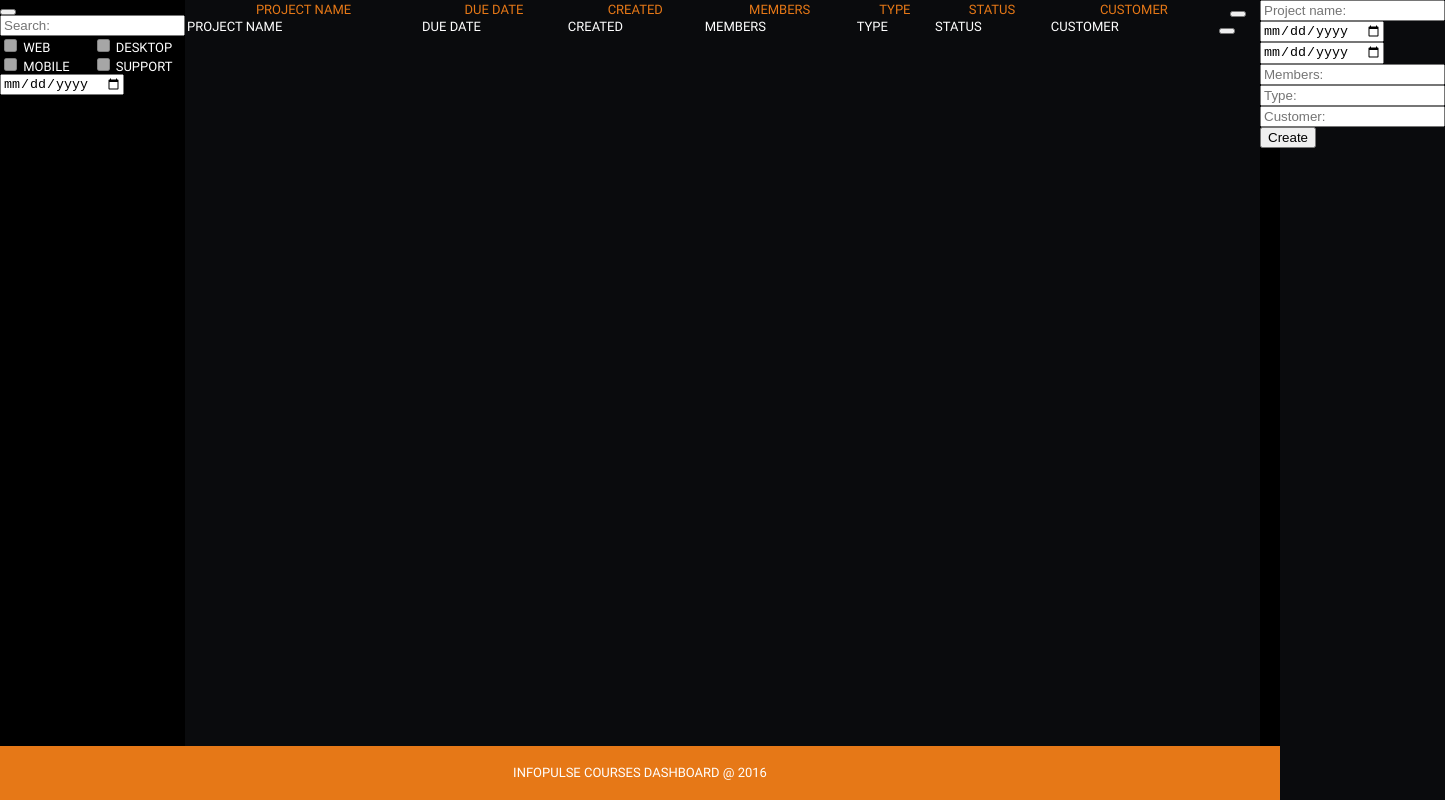
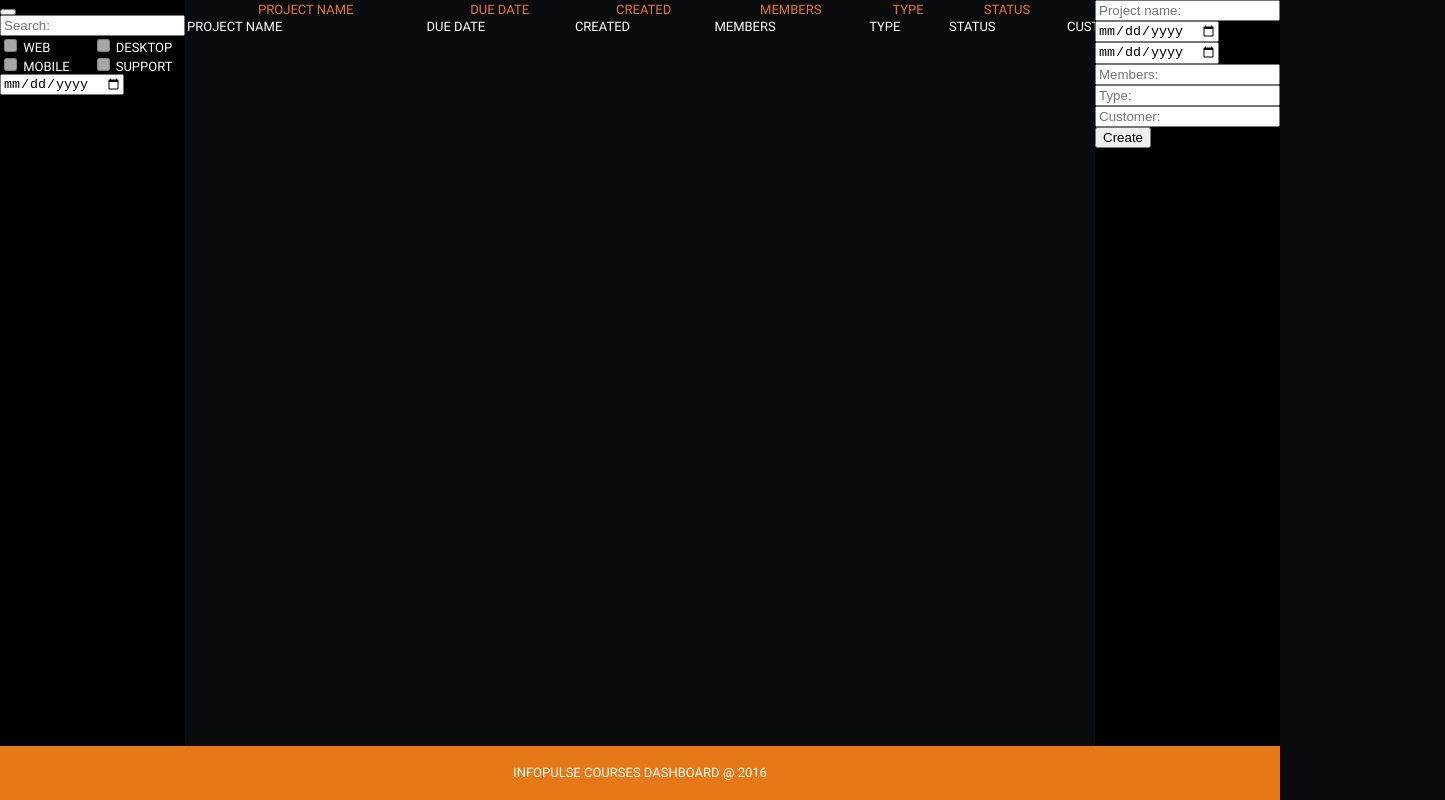
Before and after one commit to agadzevych/inco, a plain HTML site: page index.html in a window 1280 px wide. Shown: the whole page, 1445 px wide, since content can reach past the window. Drawn offline with Linux system fonts and the light colour scheme.

Commit message:
update("default.css"):right menu positioned.

```diff
--- a/css/default.css
+++ b/css/default.css
@@ -77,8 +77,10 @@ body {
 #foot-main {
     background: #e67817;
     height: 4.125em;
+    position: relative;
     text-align: center;
     vertical-align: middle;
+    z-index: 2;
 }
 
 #foot-main>span {
@@ -102,6 +104,7 @@ body {
     flex-grow: 1;
     height: 100%;
     overflow: auto;
+    position: relative;
 }
 
 #sect-table-data>table {
@@ -117,5 +120,8 @@ body {
 #as-record-area {
     background: #000;
     height: 100%;
-    width: 20px;
+    position: absolute;
+    right: 0px;
+    top: 0px;
+    z-index: 1;
 }
```
